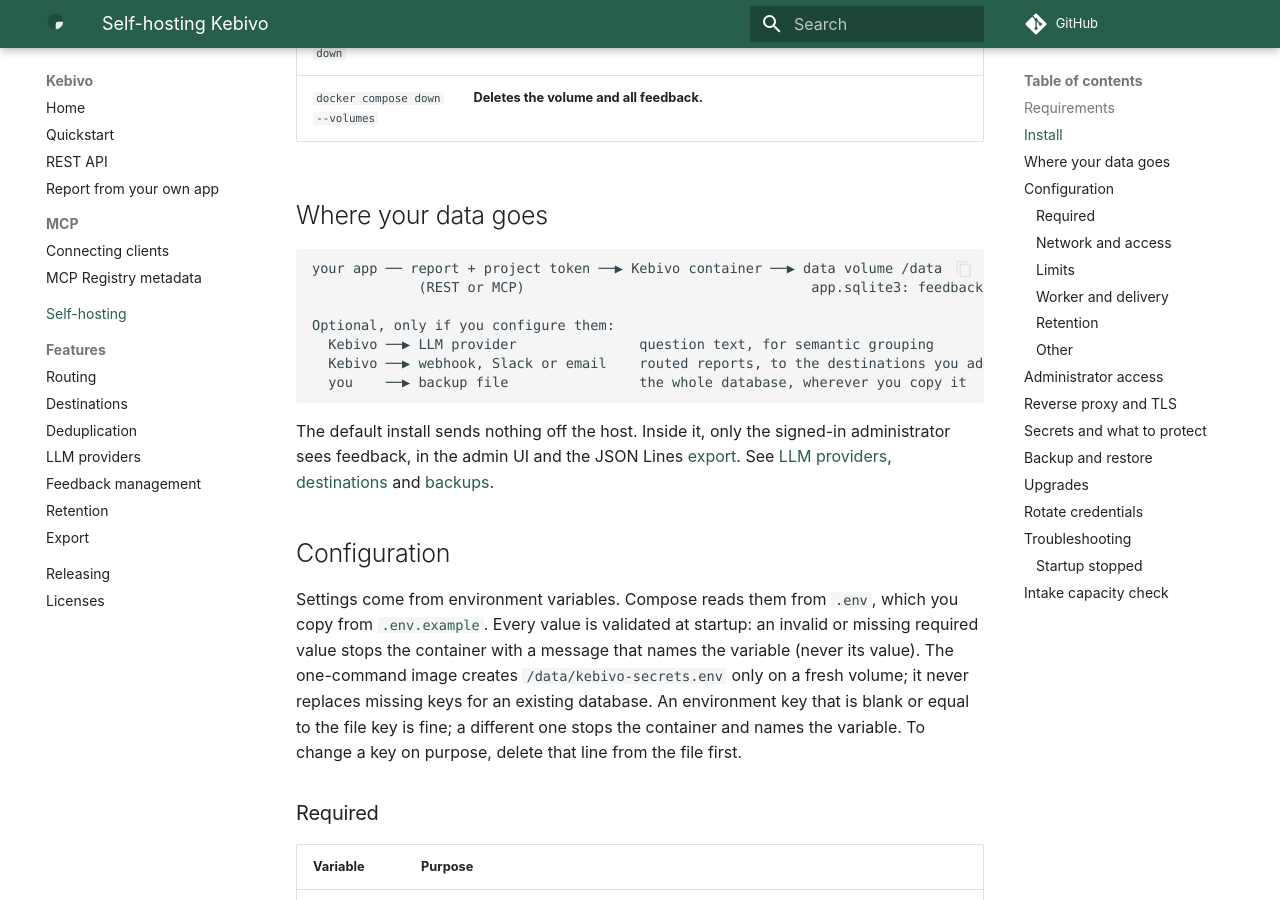
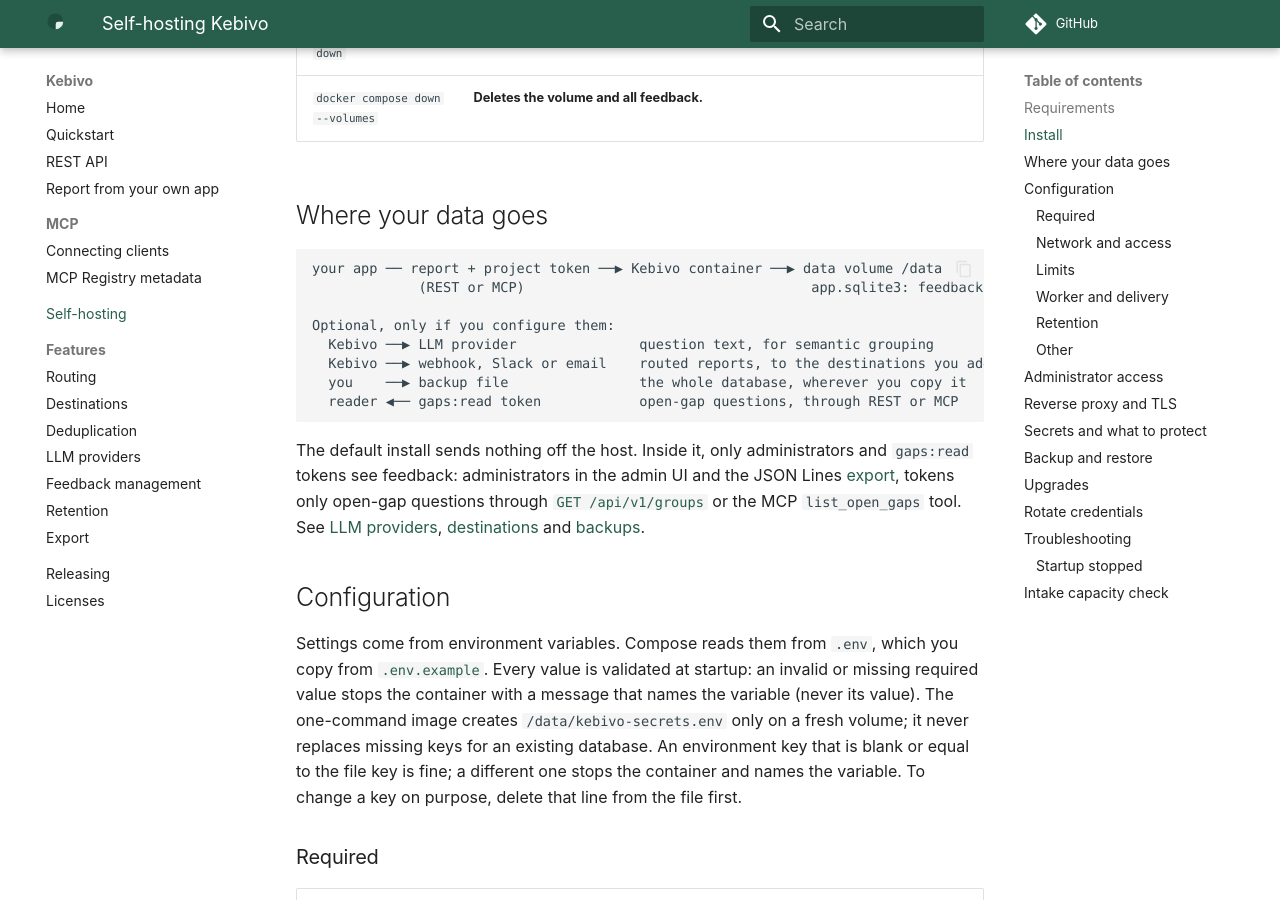
Before and after one commit to OCNAI/kebivo, an MkDocs documentation site: the page built from docs/self-hosting.md, in a window 1280 px wide and 900 px high, scrolled down 1529 px. Built offline with MkDocs 1.6.1 and Material for MkDocs 9.7.7, drawn with Linux system fonts in a browser that asks for light colours.

Commit message:
Show token reads in the data diagram
Signed-off-by: OCNAI <155850614+OCNAI@users.noreply.github.com>

````diff
--- a/docs/self-hosting.md
+++ b/docs/self-hosting.md
@@ -50,9 +50,10 @@ Optional, only if you configure them:
   Kebivo ──▶ LLM provider               question text, for semantic grouping
   Kebivo ──▶ webhook, Slack or email    routed reports, to the destinations you add
   you    ──▶ backup file                the whole database, wherever you copy it
+  reader ◀── gaps:read token            open-gap questions, through REST or MCP
 ```
 
-The default install sends nothing off the host. Inside it, only the signed-in administrator sees feedback, in the admin UI and the JSON Lines [export](export.md). See [LLM providers](llm-providers.md), [destinations](destinations.md) and [backups](#backup-and-restore).
+The default install sends nothing off the host. Inside it, only administrators and `gaps:read` tokens see feedback: administrators in the admin UI and the JSON Lines [export](export.md), tokens only open-gap questions through [`GET /api/v1/groups`](rest-api.md#read-open-gaps) or the MCP `list_open_gaps` tool. See [LLM providers](llm-providers.md), [destinations](destinations.md) and [backups](#backup-and-restore).
 
 ## Configuration
 
````
